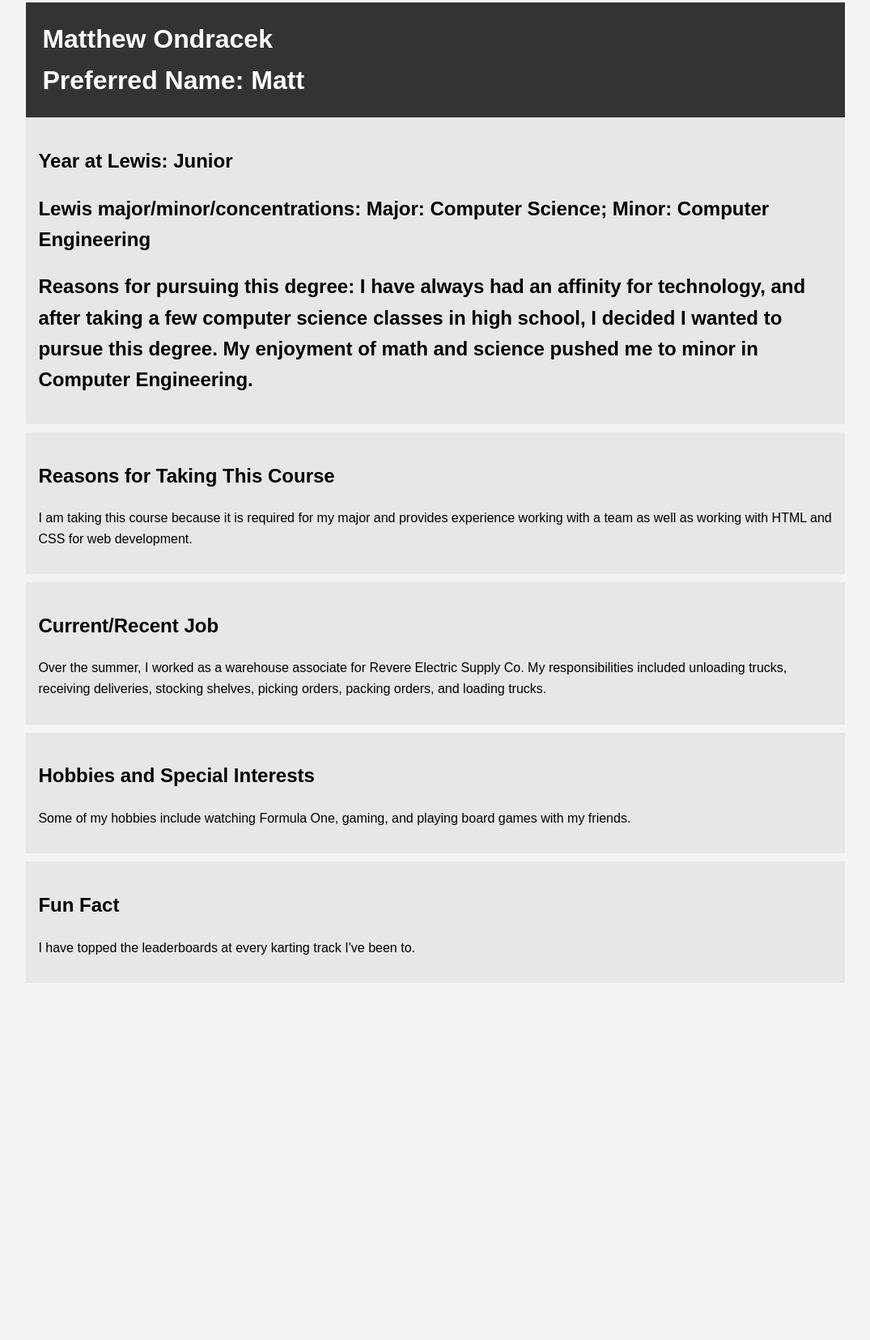
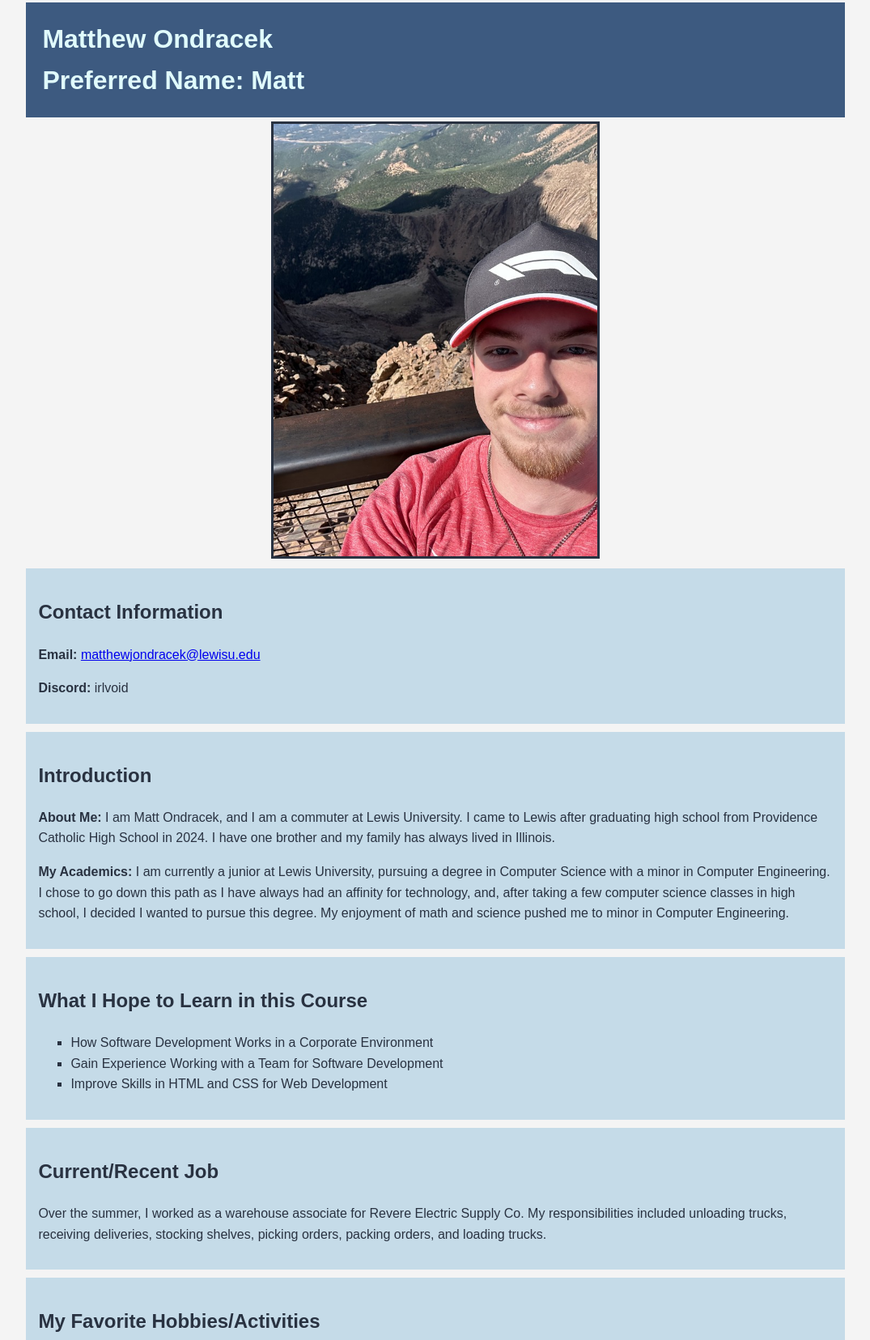
Before and after one commit to mondracek-lewisu/introductions, a plain HTML site: page index.html in a window 1280 px wide. Shown: the part 5-1660 px from the top of the page at 81% size, without its empty margins (102-1177 px from the left). Before the commit the page ends 1237 px from the top, so only its background shows below. Drawn offline with Linux system fonts and the light colour scheme.

Commit message:
Refactored and Redisgned Website & Updated README

```diff
--- a/index.html
+++ b/index.html
@@ -14,17 +14,25 @@
             overflow: hidden;
         }
         .main-info {
-            background: #333;
-            color: #fff;
+            background: #3d5a80;
+            color: #e0fbfc;
             padding: 20px;
         }
         .main-info h1 {
             margin: 0;
         }
-        .hobbies, .lewis, .course, .job, .fun-fact {
-            background: #e7e7e7;
+        .hobbies, .lewis, .course, .job, .fun-fact, .contact {
+            background: #c5dbe8;
+            color: #293241;
             padding: 15px;
             margin-bottom: 10px;
+        }
+        .profile-image {
+            max-width: 400px;
+            width: 100%;
+            height: auto;
+            border: 3px solid #293241;
+            margin: 5px;
         }
     </style>
 </head>
@@ -35,15 +43,29 @@
             <h1>Preferred Name: Matt</h1>
         </header>
 
+        <section style="text-align: center;">
+            <img class="profile-image" src="images/me-800-by-800.jpg" alt="Matt Ondracek in Colorado">
+        </section>
+
+        <section class="contact">
+            <h2>Contact Information</h2>
+            <p><b>Email:</b> <a href="mailto:matthewjondracek@lewisu.edu">matthewjondracek@lewisu.edu</a></p>
+            <p><b>Discord:</b> irlvoid</p>
+        </section>
+
         <section class="lewis">
-			<h2>Year at Lewis: Junior</h2>
-			<h2>Lewis major/minor/concentrations: Major: Computer Science; Minor: Computer Engineering</h2>
-			<h2>Reasons for pursuing this degree: I have always had an affinity for technology, and after taking a few computer science classes in high school, I decided I wanted to pursue this degree. My enjoyment of math and science pushed me to minor in Computer Engineering.</h2>
+            <h2>Introduction</h2>
+            <p><b>About Me:</b> I am Matt Ondracek, and I am a commuter at Lewis University. I came to Lewis after graduating high school from Providence Catholic High School in 2024. I have one brother and my family has always lived in Illinois.</p>
+            <p><b>My Academics:</b> I am currently a junior at Lewis University, pursuing a degree in Computer Science with a minor in Computer Engineering. I chose to go down this path as I have always had an affinity for technology, and, after taking a few computer science classes in high school, I decided I wanted to pursue this degree. My enjoyment of math and science pushed me to minor in Computer Engineering.</p>
         </section>
 
 		<section class="course">
-            <h2>Reasons for Taking This Course</h2>
-            <p>I am taking this course because it is required for my major and provides experience working with a team as well as working with HTML and CSS for web development.</p>
+            <h2>What I Hope to Learn in this Course</h2>
+            <ul style="list-style-type:square;">
+                <li>How Software Development Works in a Corporate Environment</li>
+                <li>Gain Experience Working with a Team for Software Development</li>
+                <li>Improve Skills in HTML and CSS for Web Development</li>
+            </ul>
         </section>
 
 		<section class="job">
@@ -52,13 +74,23 @@
         </section>
 
         <section class="hobbies">
-            <h2>Hobbies and Special Interests</h2>
-            <p>Some of my hobbies include watching Formula One, gaming, and playing board games with my friends.</p>
+            <h2>My Favorite Hobbies/Activities</h2>
+            <ul style="list-style-type:square;">
+                <li>Racing (Go Karts)</li>
+                <li>Gaming</li>
+                <li>Watching Formula One</li>
+                <li>Playing Board Games with Friends</li>
+                <li> <a href="https://kartcircuitautobahn.com/" target="_blank">My Favorite Karting Track</a></li>
+            </ul>
         </section>
 
         <section class="fun-fact">
             <h2>Fun Fact</h2>
-            <p>I have topped the leaderboards at every karting track I've been to.</p>
+            <p>I have topped the leaderboards at every karting track I&rsquo;ve been to.</p>
+        </section>
+
+        <section>
+            <p>Last Updated on 06/09/2026</p>
         </section>
     </div>
 </body>
```
Also changed, not shown: images/me-300-by-300.jpg (added), images/me-800-by-800.jpg (added), 2 other files.
